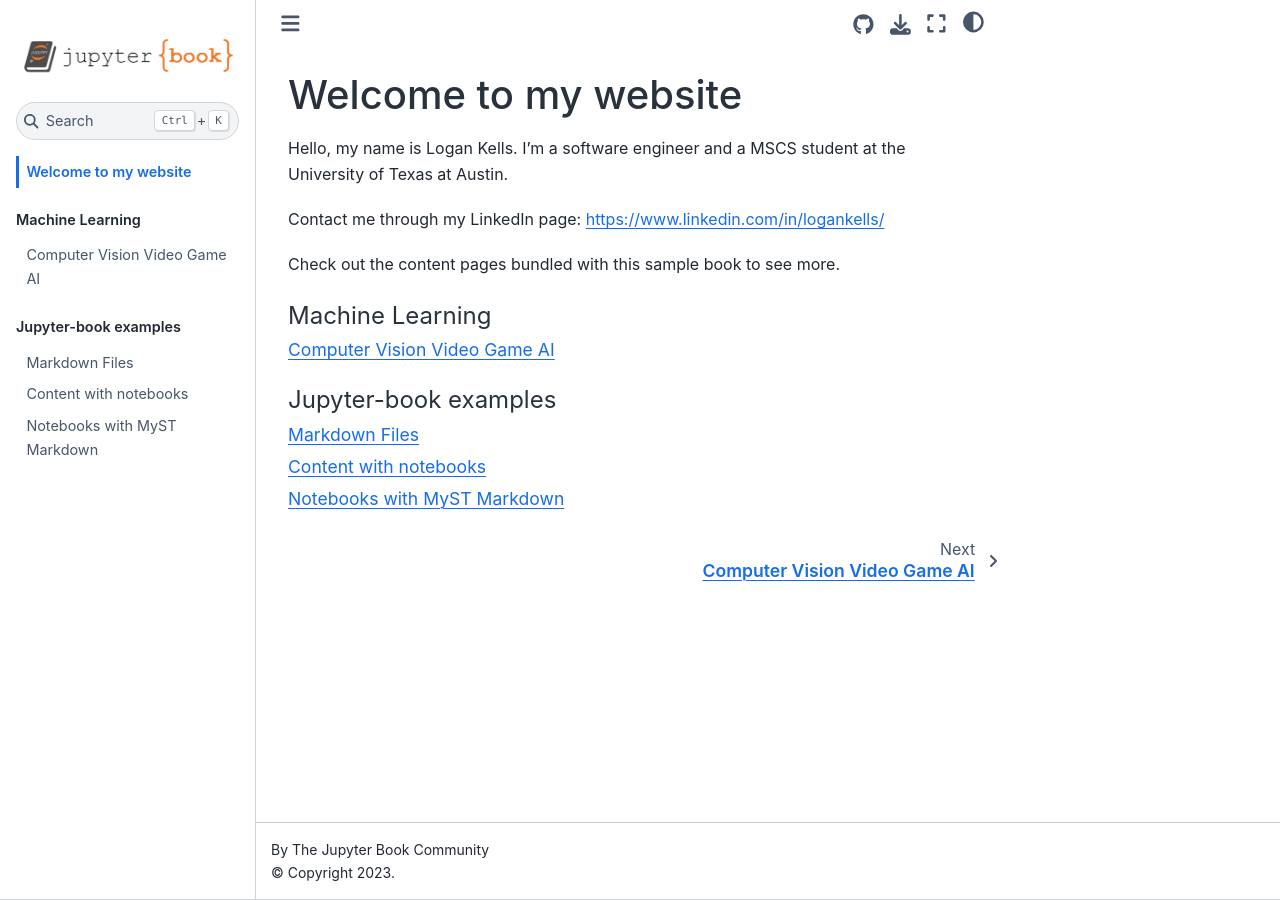
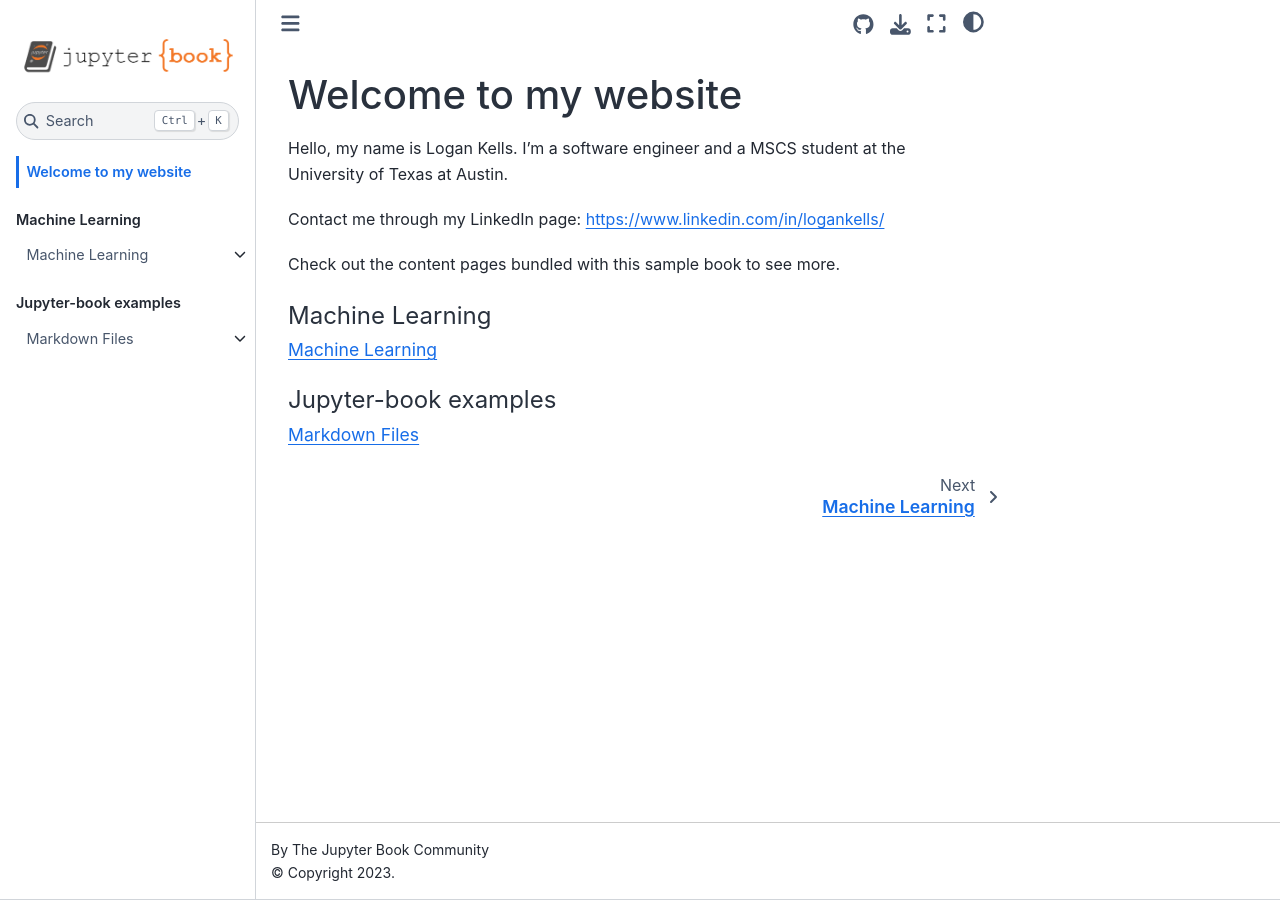
Before and after one commit to LoganKells/logankells.github.io, a Jupyter Book: the page built from docs/intro.md, in a window 1280 px wide. Built offline with Jupyter Book 1.0.4 settings and Sphinx 7.4.7 and the Sphinx Book theme 1.1.4, drawn with Linux system fonts in a browser that asks for light colours.

Commit message:
Update TOC

```diff
--- a/docs/_toc.yml
+++ b/docs/_toc.yml
@@ -7,10 +7,13 @@ parts:
 - part: Machine Learning
   caption: Machine Learning
   chapters:
-  - file: machine_learning/computer-vision-video-game-ai
+  - file: machine_learning/machine-learning
+    sections:
+    - file: machine_learning/computer-vision-video-game-ai
 - part: Jupyter-book examples
   caption: Jupyter-book examples
   chapters:
   - file: markdown
-  - file: notebooks
-  - file: markdown-notebooks
+    sections:
+    - file: notebooks
+    - file: markdown-notebooks
--- /dev/null
+++ b/docs/machine_learning/machine-learning.md
@@ -0,0 +1 @@
+# Machine Learning
```
